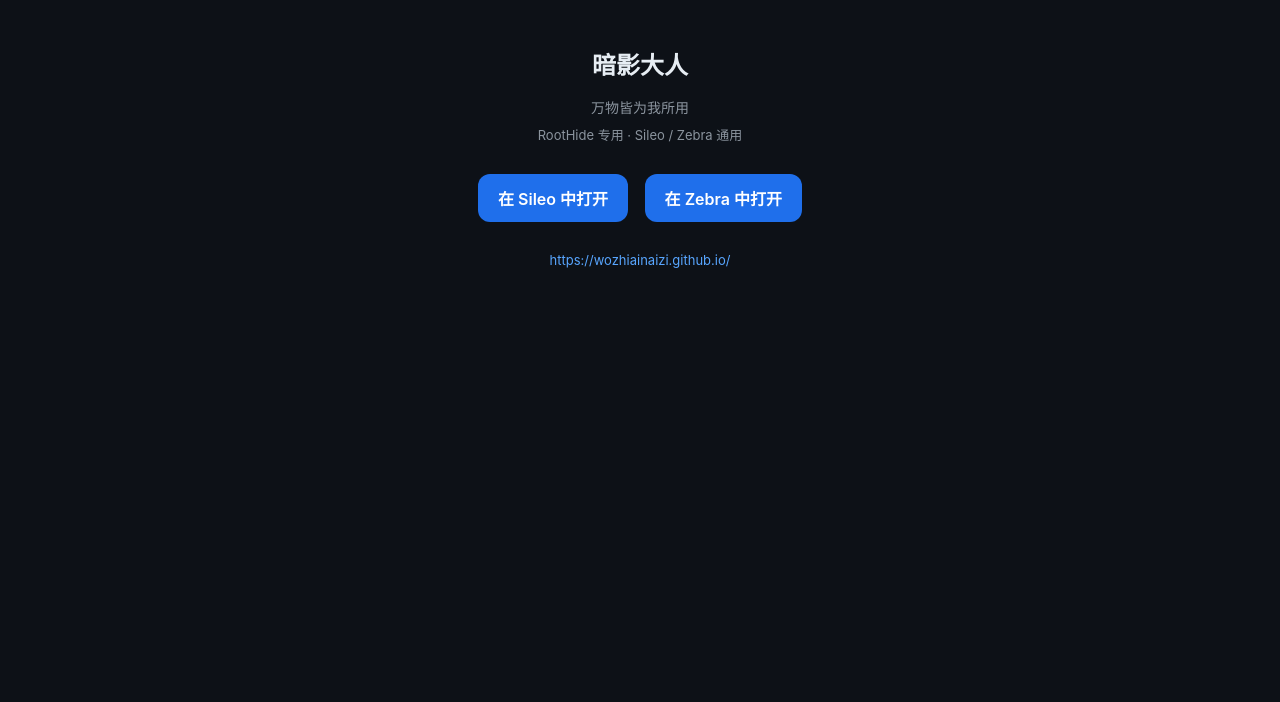
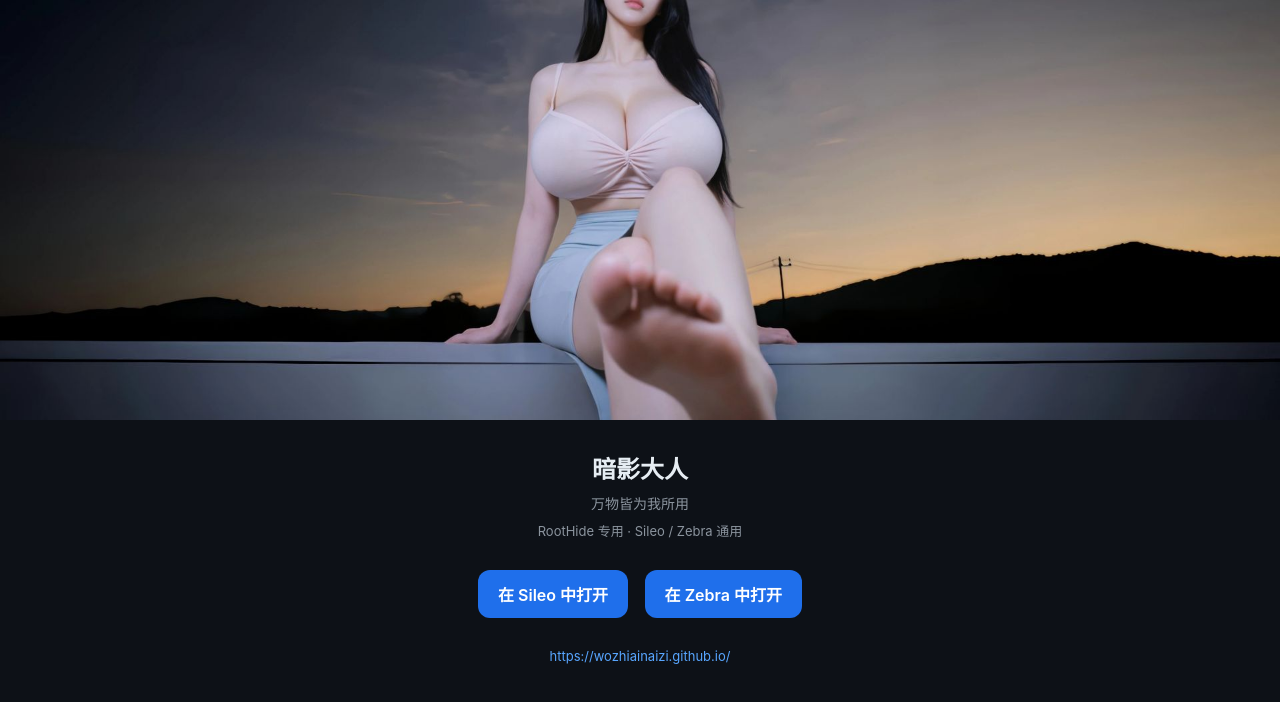
Before and after one commit to wozhiainaizi/wozhiainaizi.github.io, a plain HTML site: page index.html in a window 1280 px wide. Drawn offline with Linux system fonts and the light colour scheme.

Commit message:
chore: 主页加入横幅照片

```diff
--- a/index.html
+++ b/index.html
@@ -1,10 +1,14 @@
 <!DOCTYPE html><html lang="zh-CN"><head><meta charset="utf-8">
 <meta name="viewport" content="width=device-width,initial-scale=1"><title>暗影大人 的越狱软件源</title>
-<style>body{font-family:-apple-system,BlinkMacSystemFont,sans-serif;background:#0d1117;color:#e6edf3;margin:0;padding:30px 16px;text-align:center}
-h1{font-size:24px}.sub{color:#8b949e;font-size:14px;margin:8px 0 24px}.sub2{color:#8b949e;font-size:13px;margin:-16px 0 24px}
+<style>body{font-family:-apple-system,BlinkMacSystemFont,sans-serif;background:#0d1117;color:#e6edf3;margin:0;text-align:center}
+.hero{width:100%;max-height:420px;overflow:hidden;margin:0 auto}
+.hero img{width:100%;height:auto;display:block;object-fit:cover;max-height:420px}
+main{padding:30px 16px}
+h1{font-size:24px;margin:0}.sub{color:#8b949e;font-size:14px;margin:8px 0 24px}.sub2{color:#8b949e;font-size:13px;margin:-16px 0 24px}
 .btn{display:inline-block;padding:12px 20px;margin:6px;border-radius:12px;background:#1f6feb;color:#fff;text-decoration:none;font-weight:600}
 .url{color:#58a6ff;font-size:13px;margin-top:24px;word-break:break-all}</style></head>
-<body><h1>暗影大人</h1><div class="sub">万物皆为我所用</div><div class="sub2">RootHide 专用 · Sileo / Zebra 通用</div>
+<body><div class="hero"><img src="assets/hero.jpg" alt="暗影大人 源横幅"></div><main>
+<h1>暗影大人</h1><div class="sub">万物皆为我所用</div><div class="sub2">RootHide 专用 · Sileo / Zebra 通用</div>
 <a class="btn" href="sileo://source/https%3A%2F%2Fwozhiainaizi.github.io%2F">在 Sileo 中打开</a>
 <a class="btn" href="zbra://sources/add/https%3A%2F%2Fwozhiainaizi.github.io%2F">在 Zebra 中打开</a>
-<div class="url">https://wozhiainaizi.github.io/</div></body></html>
+<div class="url">https://wozhiainaizi.github.io/</div></main></body></html>
```
